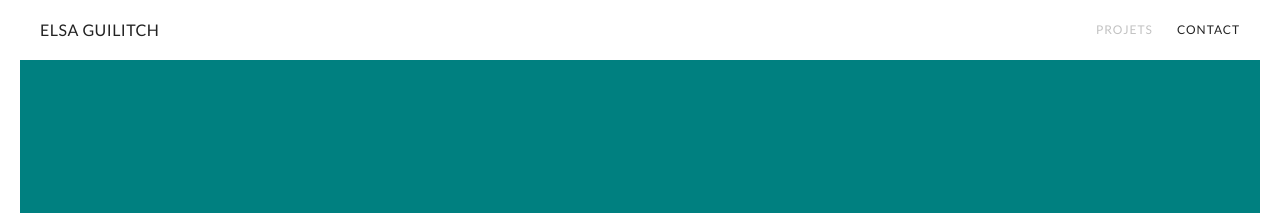
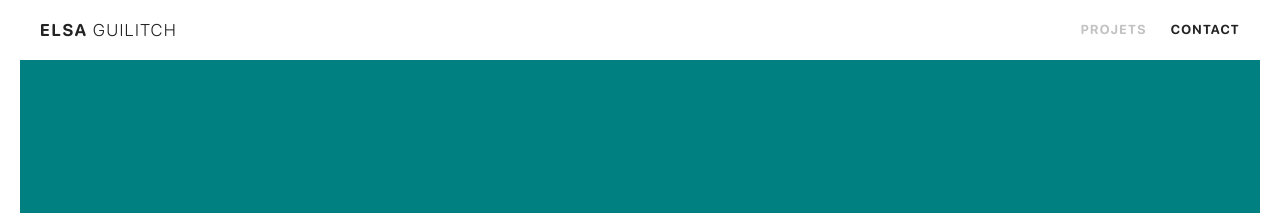
Before and after one commit to ElsaGuilitch/elsaguilitch.github.io, a Jekyll site: the page built from contact.html, in a window 1280 px wide. Shown: the top 213 px of the page. Built offline with Jekyll 4.4.1, drawn with Linux system fonts in a browser that asks for light colours; nearby versions of some CDN libraries.

Commit message:
💄 Update UI Header

```diff
--- a/_sass/_layout.scss
+++ b/_sass/_layout.scss
@@ -20,17 +20,18 @@ header.header {
 
   .logo {
     float: left;
-    font-family: "Lato", sans-serif;
-    font-size: 16px;
-    font-weight: 400;
-    span {
-      font-weight: 400;
-    }
-    letter-spacing: 0.03em;
+    font-family: "SFRounded-Bold", sans-serif;
+    font-size: 17px;
+    letter-spacing: 0.1em;
     color: $black;
     text-decoration: none;
     text-transform: uppercase;
     vertical-align: middle;
+
+    span {
+      font-family: "SFRounded-Light", sans-serif;
+    }
+
     @media #{$mobile-portrait} {
       font-size: 14px;
     }
@@ -38,6 +39,7 @@ header.header {
 
   .nav-wrapper {
     float: right;
+
     ul,
     li {
       height: $header-height;
@@ -49,17 +51,19 @@ header.header {
       a {
         display: block;
         color: #c2c2c2;
-        font-family: "Lato", sans-serif;
-        font-size: 12px;
+        font-family: "SFRounded-Bold", sans-serif;
+        font-size: 13px;
         font-weight: 400;
-        letter-spacing: 0.08em;
+        letter-spacing: 0.1em;
         text-transform: uppercase;
         text-decoration: none;
         padding: 0 12px;
         @include transition(color 0.224s ease-in-out);
+
         &:hover {
           color: $black;
         }
+
         @media #{$mobile-portrait} {
           font-size: 11px;
           padding: 0 10px;
```
